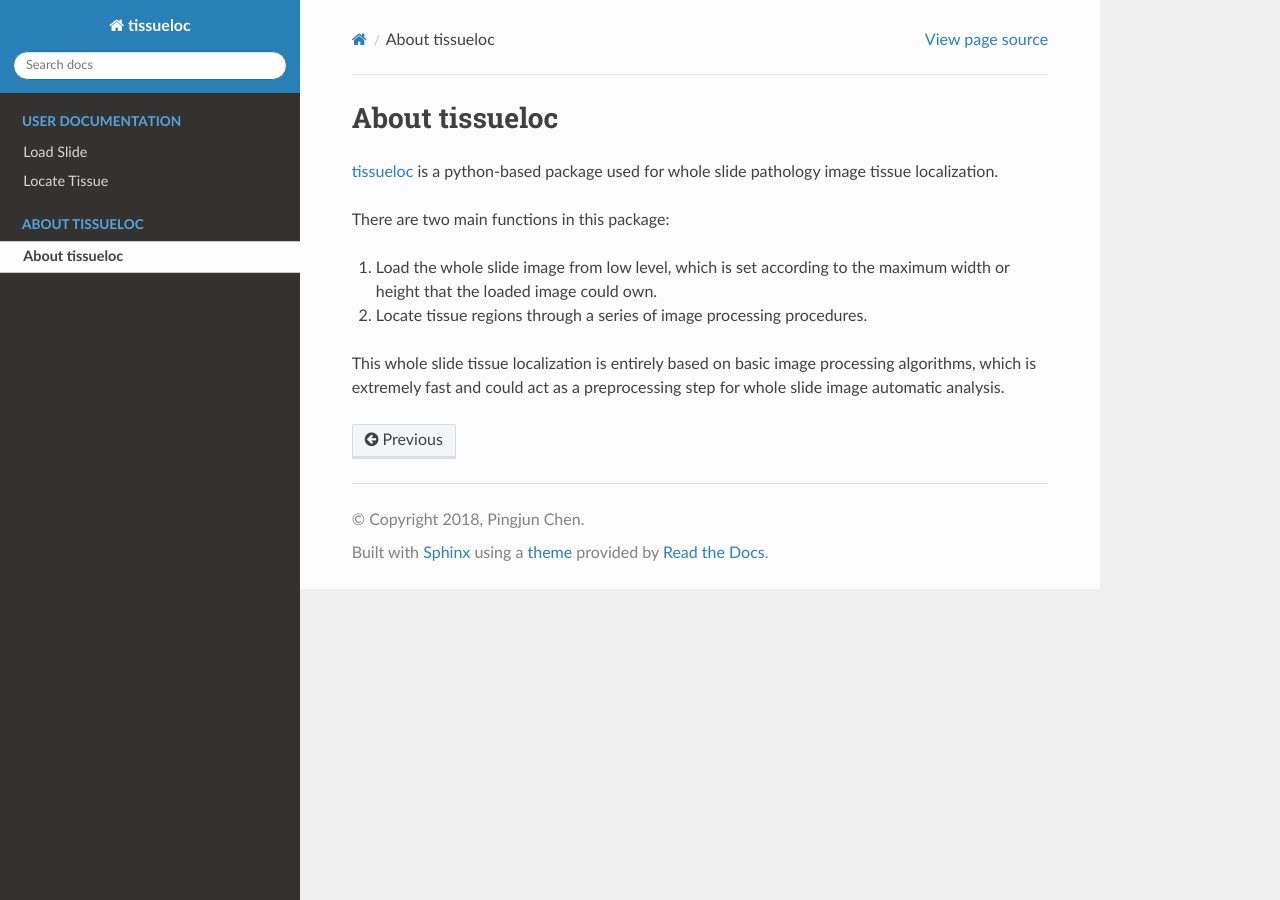
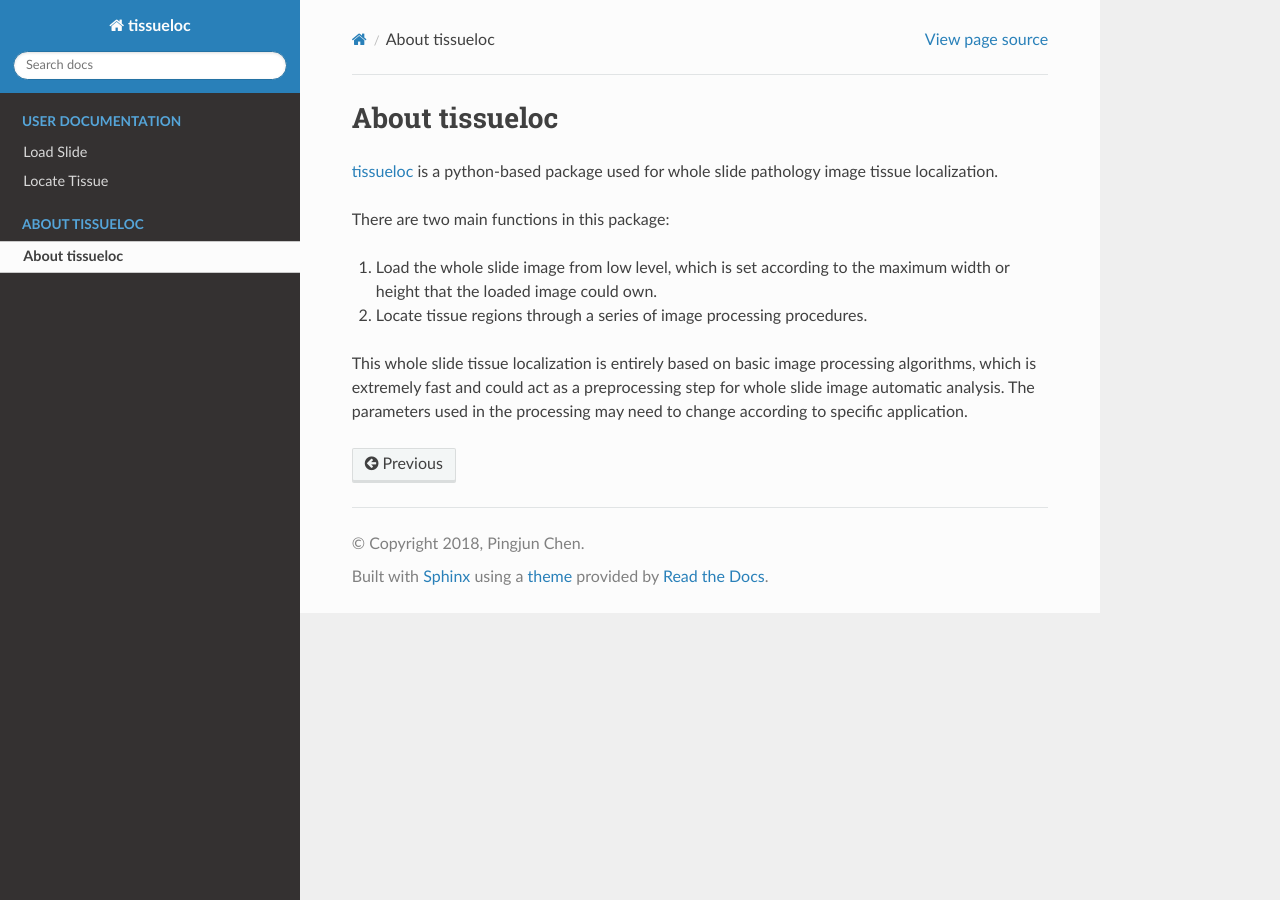
Before and after one commit to PingjunChen/tissueloc, a Sphinx documentation site: the page built from docs/about.rst, in a window 1280 px wide. Built offline with Sphinx 7.4.7 and the Read the Docs theme 2.0.0, drawn with Linux system fonts in a browser that asks for light colours.

Commit message:
update about.rst

```diff
--- a/docs/about.rst
+++ b/docs/about.rst
@@ -9,4 +9,4 @@ There are two main functions in this package:
 
 2. Locate tissue regions through a series of image processing procedures.
 
-This whole slide tissue localization is entirely based on basic image processing algorithms, which is extremely fast and could act as a preprocessing step for whole slide image automatic analysis.
+This whole slide tissue localization is entirely based on basic image processing algorithms, which is extremely fast and could act as a preprocessing step for whole slide image automatic analysis. The parameters used in the processing may need to change according to specific application.
```
